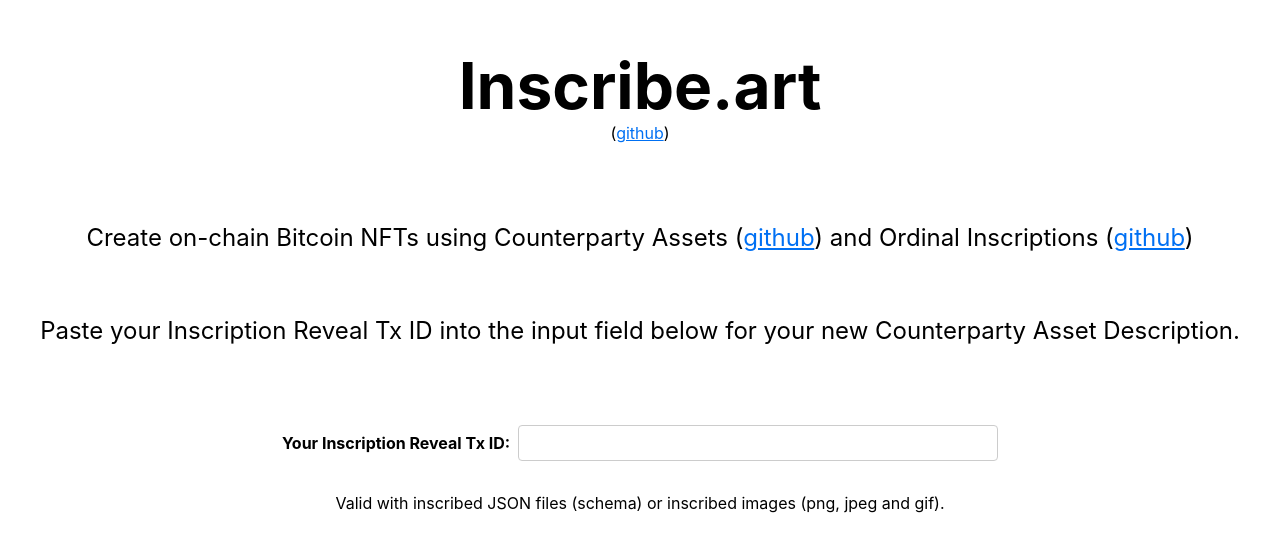
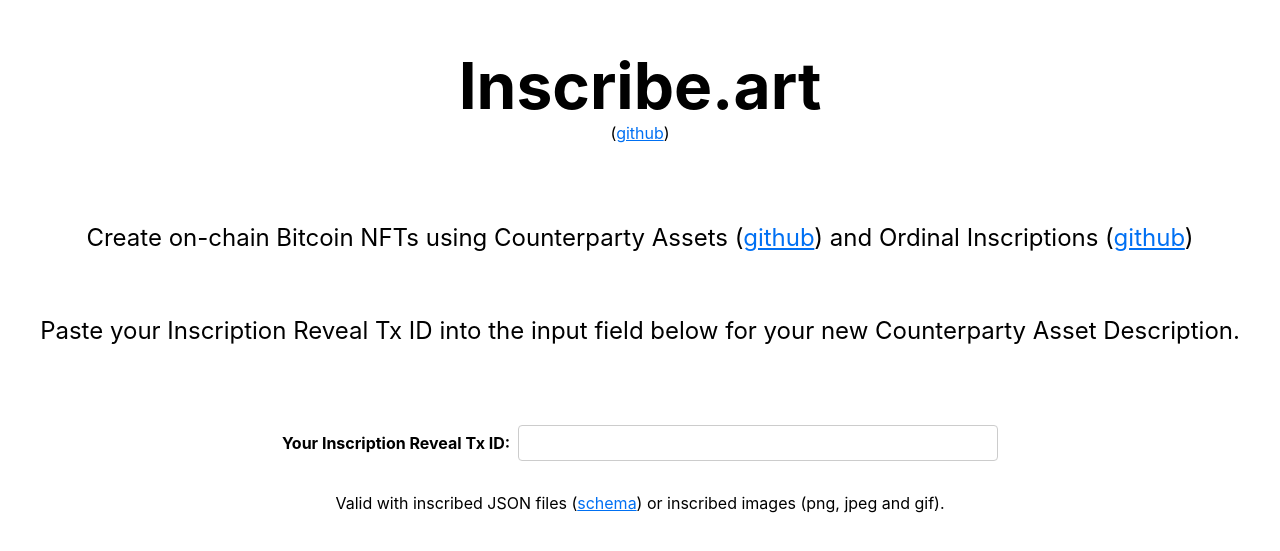
Before and after one commit to loon3/inscription-decoder, a Next.js app: page / in a window 1280 px wide. Shown: the part 119-670 px from the top of the page. Built offline with nearby package versions, Linux system fonts and the light colour scheme.

Commit message:
add webp

```diff
--- a/api/image.js
+++ b/api/image.js
@@ -32,7 +32,7 @@
 
     const imageData = getInscription(raw)
 
-    const allowableTypes = ['image/png', 'image/jpeg', 'image/gif']
+    const allowableTypes = ['image/png', 'image/jpeg', 'image/gif', 'image/webp']
 
     if (type === 'json' && allowableTypes.includes(imageData.mime)){
 
--- a/components/convert.js
+++ b/components/convert.js
@@ -2,6 +2,7 @@
 // import bs58 from 'bs58';
 import { hexToBase64 } from '../lib/util.js'
 import styles from '../styles/HexToBase64.module.css';
+import homestyles from '../styles/Home.module.css';
 
 export default function HexToBase64Form(){
   const [hexString, setHexString] = useState('');
@@ -57,7 +58,7 @@
         </>
       ):(
         <div>
-            Valid with inscribed JSON files (<a href="https://github.com/CounterpartyXCP/cips/blob/master/cip-0025/spec-v2.0.0-schema.json" target="_blank" rel="noreferrer" className={styles.linkSmall}>schema</a>) or inscribed images (png, jpeg and gif).
+            Valid with inscribed JSON files (<a href="https://github.com/CounterpartyXCP/cips/blob/master/cip-0025/spec-v2.0.0-schema.json" target="_blank" rel="noreferrer" className={homestyles.linkSmall}>schema</a>) or inscribed images (png, jpeg and gif).
         </div>
       )}
 
```
